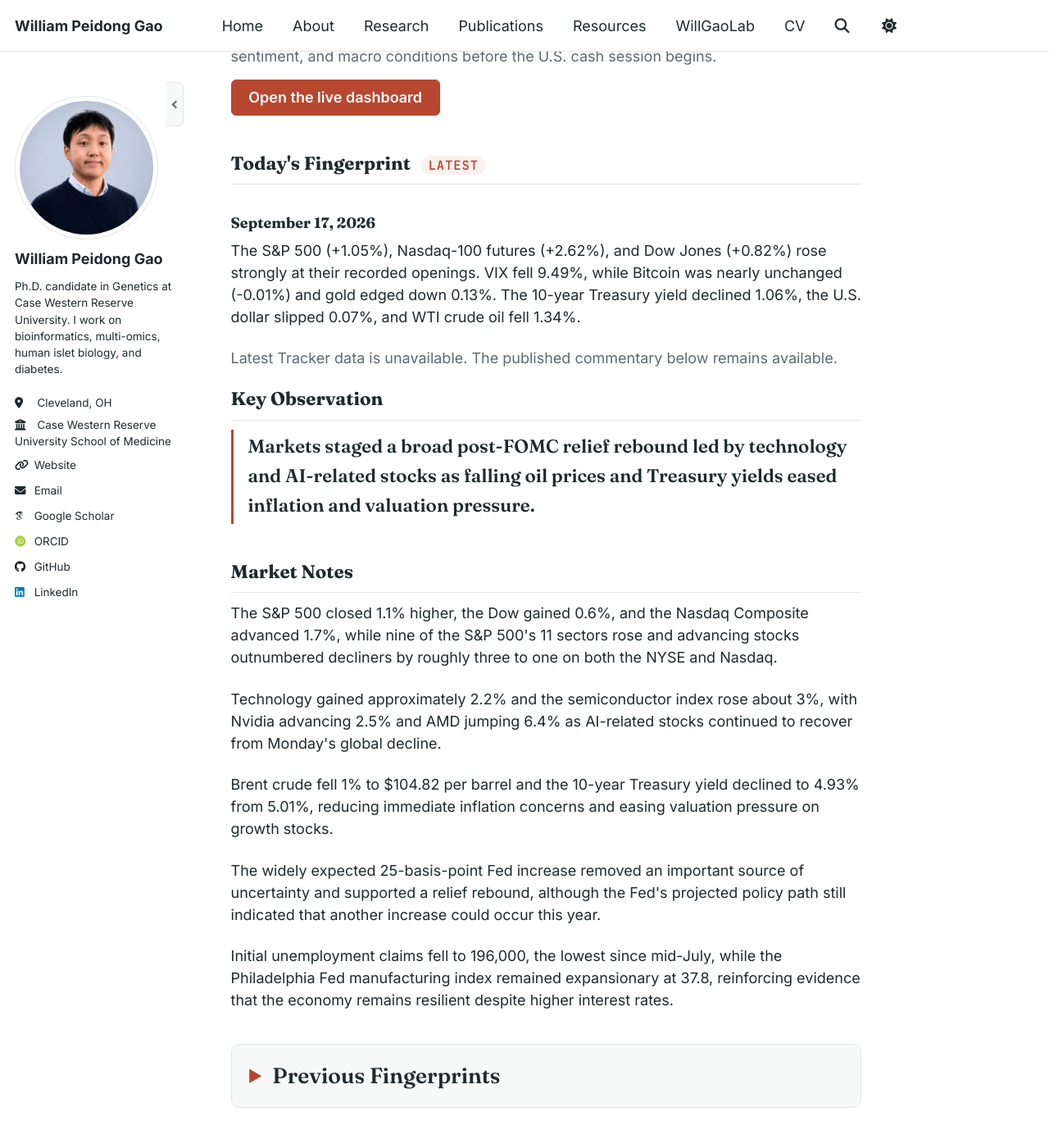
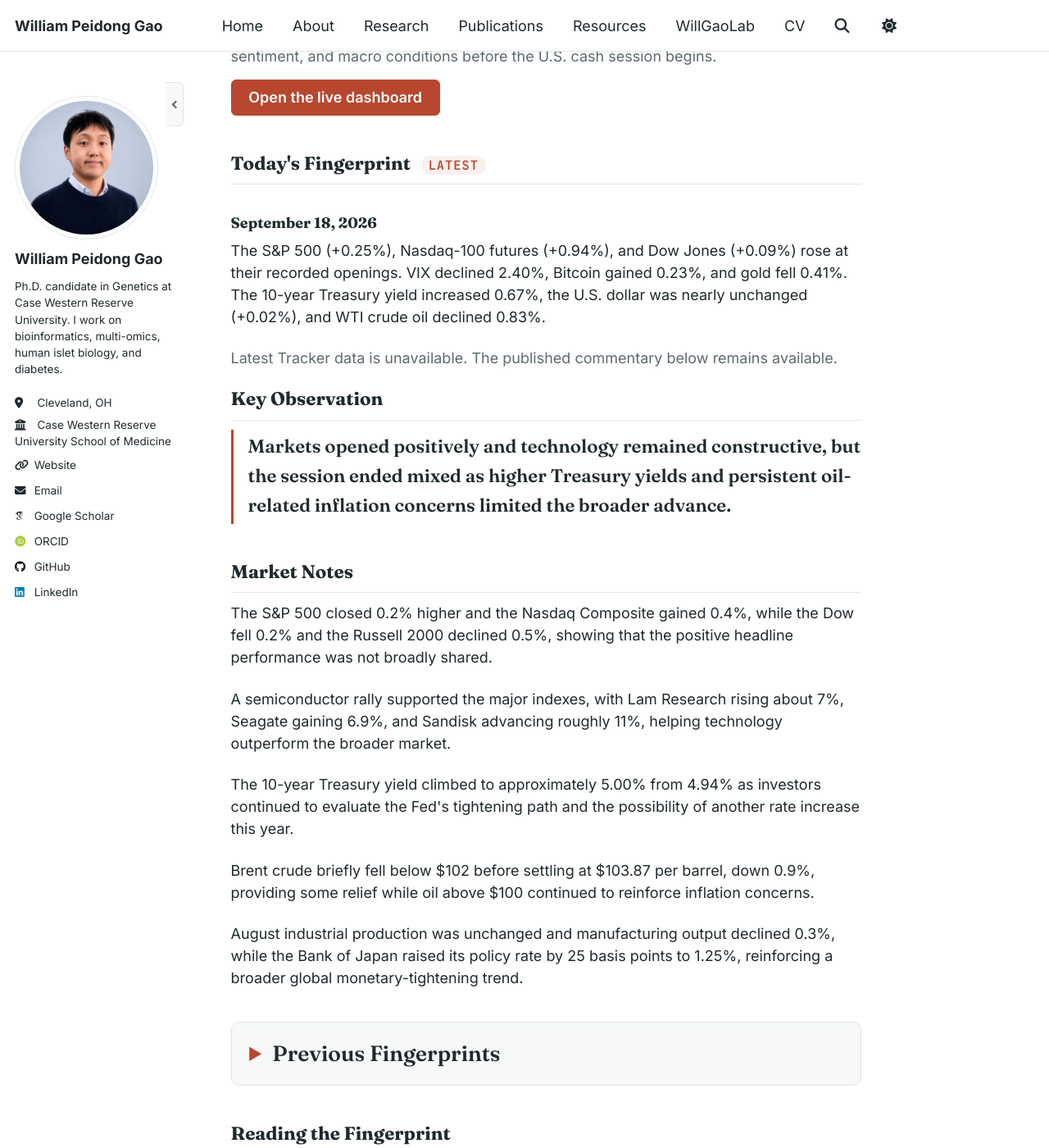
Before and after one commit to PeidongGao/WilliamGaoWeb, a Jekyll site: the page built from _pages/market-fingerprint.md, in a window 1280 px wide and 1400 px high, scrolled down 296 px. Shown: the whole window at 82% size. Built offline with Jekyll 4.4.1, drawn with Linux system fonts in a browser that asks for light colours; some web fonts are replaced.

Commit message:
Add September 18 market commentary

```diff
--- a/_data/market_commentary.yml
+++ b/_data/market_commentary.yml
@@ -1,3 +1,13 @@
+- date: "2026-09-18"
+  summary: "The S&P 500 (+0.25%), Nasdaq-100 futures (+0.94%), and Dow Jones (+0.09%) rose at their recorded openings. VIX declined 2.40%, Bitcoin gained 0.23%, and gold fell 0.41%. The 10-year Treasury yield increased 0.67%, the U.S. dollar was nearly unchanged (+0.02%), and WTI crude oil declined 0.83%."
+  key_observation: "Markets opened positively and technology remained constructive, but the session ended mixed as higher Treasury yields and persistent oil-related inflation concerns limited the broader advance."
+  market_notes:
+    - "The S&P 500 closed 0.2% higher and the Nasdaq Composite gained 0.4%, while the Dow fell 0.2% and the Russell 2000 declined 0.5%, showing that the positive headline performance was not broadly shared."
+    - "A semiconductor rally supported the major indexes, with Lam Research rising about 7%, Seagate gaining 6.9%, and Sandisk advancing roughly 11%, helping technology outperform the broader market."
+    - "The 10-year Treasury yield climbed to approximately 5.00% from 4.94% as investors continued to evaluate the Fed's tightening path and the possibility of another rate increase this year."
+    - "Brent crude briefly fell below $102 before settling at $103.87 per barrel, down 0.9%, providing some relief while oil above $100 continued to reinforce inflation concerns."
+    - "August industrial production was unchanged and manufacturing output declined 0.3%, while the Bank of Japan raised its policy rate by 25 basis points to 1.25%, reinforcing a broader global monetary-tightening trend."
+
 - date: "2026-09-17"
   summary: "The S&P 500 (+1.05%), Nasdaq-100 futures (+2.62%), and Dow Jones (+0.82%) rose strongly at their recorded openings. VIX fell 9.49%, while Bitcoin was nearly unchanged (-0.01%) and gold edged down 0.13%. The 10-year Treasury yield declined 1.06%, the U.S. dollar slipped 0.07%, and WTI crude oil fell 1.34%."
   key_observation: "Markets staged a broad post-FOMC relief rebound led by technology and AI-related stocks as falling oil prices and Treasury yields eased inflation and valuation pressure."
```
